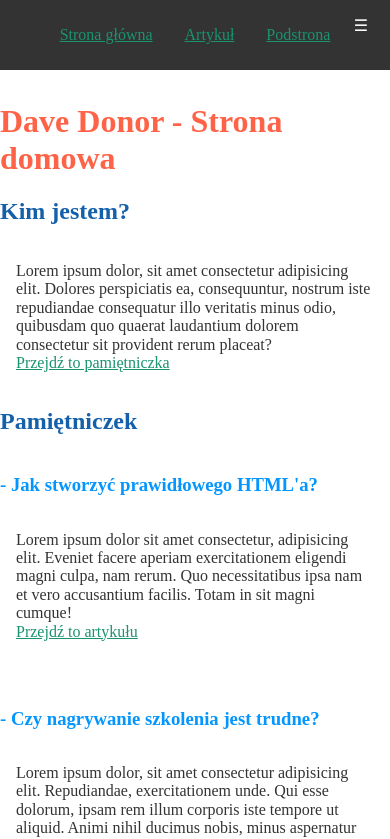
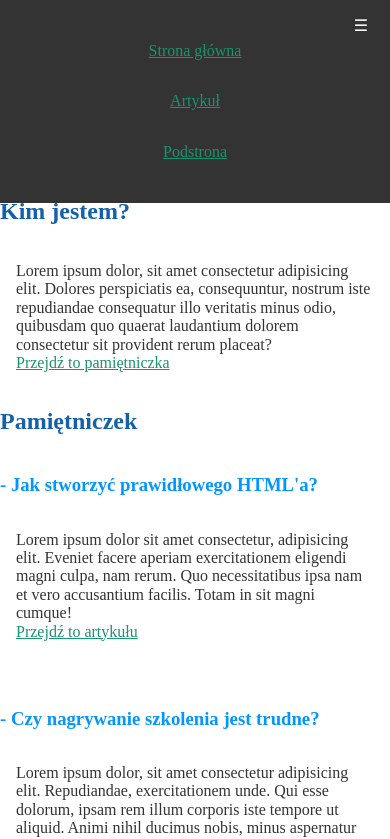
Before and after one commit to Dawid93/homepage-gulp, a website: page src/content/index.html in a window 390 px wide. Both pictures are taken after a click on the button "Menu". Shown: the top 839 px of the page. Drawn offline with nearby package versions, Linux system fonts and the light colour scheme; files that its build step writes are made by us from their sources.

Commit message:
Fix hamburger menu on mobile

```diff
--- a/src/content/index.html
+++ b/src/content/index.html
@@ -65,7 +65,7 @@
     <footer class="footer">
         Strona domowa Dave'a Donor'a. Jest ona efektem szkolenia WTF - CoTenFrontend.
     </footer>
-    <script src="main.js"></script>
+    <script src="js/main.js"></script>
 </body>
 
 </html>
--- a/src/js/main.js
+++ b/src/js/main.js
@@ -16,5 +16,12 @@ if ('serviceWorker' in navigator) {
 
 // place your code below
 
+const navigationSwitcher = document.querySelector(".navigation__switcher--js");
+
+navigationSwitcher.addEventListener('click',(e)=> {
+    const navigationList = document.querySelector(".navigation__list--js");
+    navigationList.classList.toggle("navigation__list--visible");
+});
+
 
 console.log(`Hello world!`);
--- a/src/scss/main.scss
+++ b/src/scss/main.scss
@@ -28,6 +28,11 @@ body {
     color: $site;
     z-index: 10;
   }
+  &-header {
+    @media screen and (max-width: 640px) {
+      min-height: 48px;
+    }
+  }
 }
 
 .navigation {
@@ -37,10 +42,23 @@ body {
     display: flex;
     align-items: center;
     justify-content: center;
+
+    @media screen and (max-width: 640px) {
+      display: none;
+      flex-direction: column;
+    }
+
+    &--visible {
+      display: flex;
+    }
   }
   &__item {
     display: block;
     margin: 0 16px;
+
+    @media screen and (max-width: 640px) {
+      margin: 16px;
+    }
   }
   &__link {
     color: $link;
@@ -57,7 +75,7 @@ body {
       display: none;
     }
 
-    @media screen and (min-width: 640px) and (max-width: 960px){
+    @media screen and (min-width: 640px) and (max-width: 960px) {
       display: none;
     }
   }
@@ -131,7 +149,7 @@ body {
     grid-template-columns: 1fr 1fr;
   }
 
-  @media screen and (min-width: 960px){
+  @media screen and (min-width: 960px) {
     grid-template-columns: 1fr 1fr 1fr;
   }
 }
```
